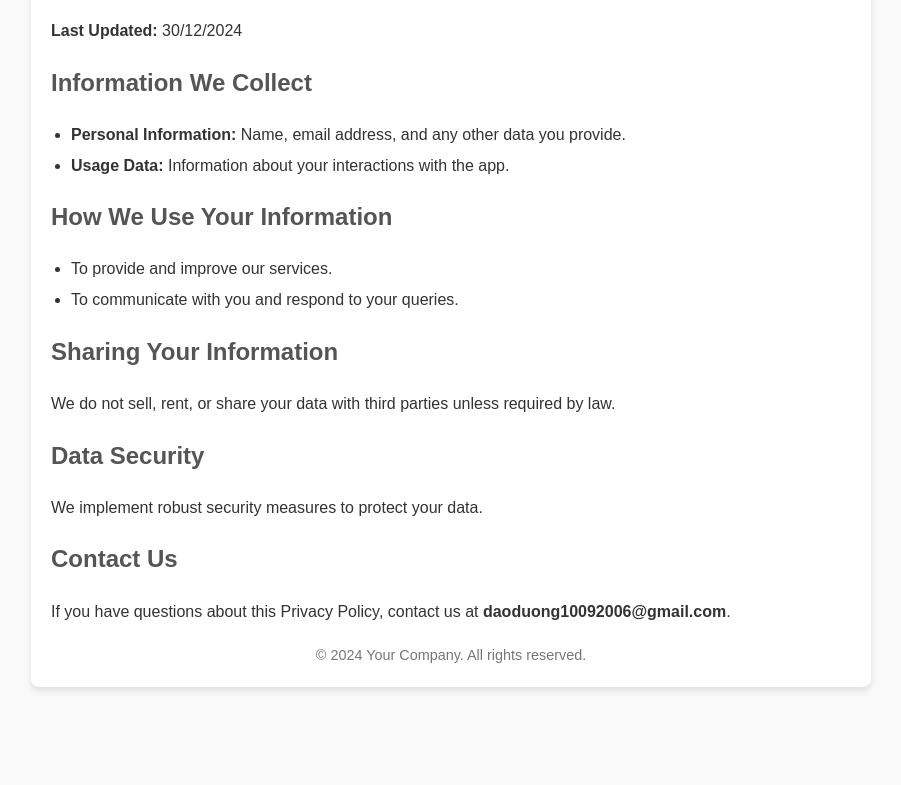
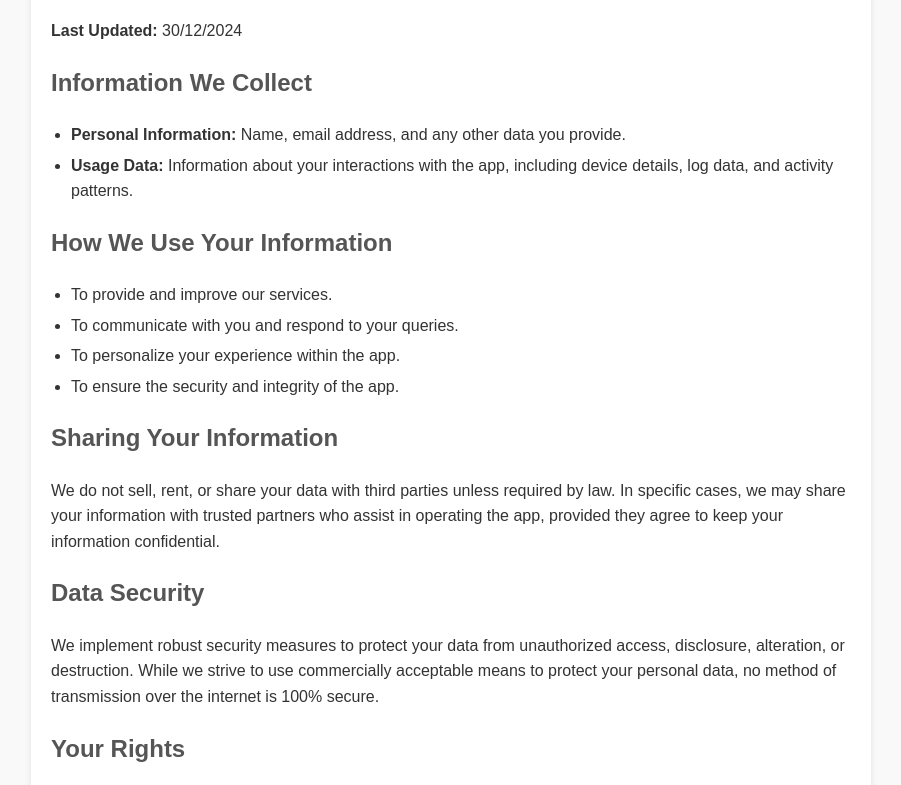
Before and after one commit to tuDT00552/privacy-policy, a plain HTML site: page index.html in a window 1280 px wide. Shown: the part 146-931 px from the top of the page, without its empty margins (189-1090 px from the left). Before the commit the page ends 883 px from the top, so only its background shows below. Drawn offline with Linux system fonts and the light colour scheme.

Commit message:
Update index.html

```diff
--- a/index.html
+++ b/index.html
@@ -62,26 +62,31 @@
         <h2>Information We Collect</h2>
         <ul>
             <li><strong>Personal Information:</strong> Name, email address, and any other data you provide.</li>
-            <li><strong>Usage Data:</strong> Information about your interactions with the app.</li>
+            <li><strong>Usage Data:</strong> Information about your interactions with the app, including device details, log data, and activity patterns.</li>
         </ul>
 
         <h2>How We Use Your Information</h2>
         <ul>
             <li>To provide and improve our services.</li>
             <li>To communicate with you and respond to your queries.</li>
+            <li>To personalize your experience within the app.</li>
+            <li>To ensure the security and integrity of the app.</li>
         </ul>
 
         <h2>Sharing Your Information</h2>
-        <p>We do not sell, rent, or share your data with third parties unless required by law.</p>
+        <p>We do not sell, rent, or share your data with third parties unless required by law. In specific cases, we may share your information with trusted partners who assist in operating the app, provided they agree to keep your information confidential.</p>
 
         <h2>Data Security</h2>
-        <p>We implement robust security measures to protect your data.</p>
+        <p>We implement robust security measures to protect your data from unauthorized access, disclosure, alteration, or destruction. While we strive to use commercially acceptable means to protect your personal data, no method of transmission over the internet is 100% secure.</p>
+
+        <h2>Your Rights</h2>
+        <p>You have the right to access, update, or delete your personal information at any time. To exercise these rights, please contact us using the details below.</p>
 
         <h2>Contact Us</h2>
         <p>If you have questions about this Privacy Policy, contact us at <strong>daoduong10092006@gmail.com</strong>.</p>
 
         <div class="footer">
-            &copy; 2024 Your Company. All rights reserved.
+            &copy; 2024 G-Institute VN. All rights reserved.
         </div>
     </div>
 </body>
```
